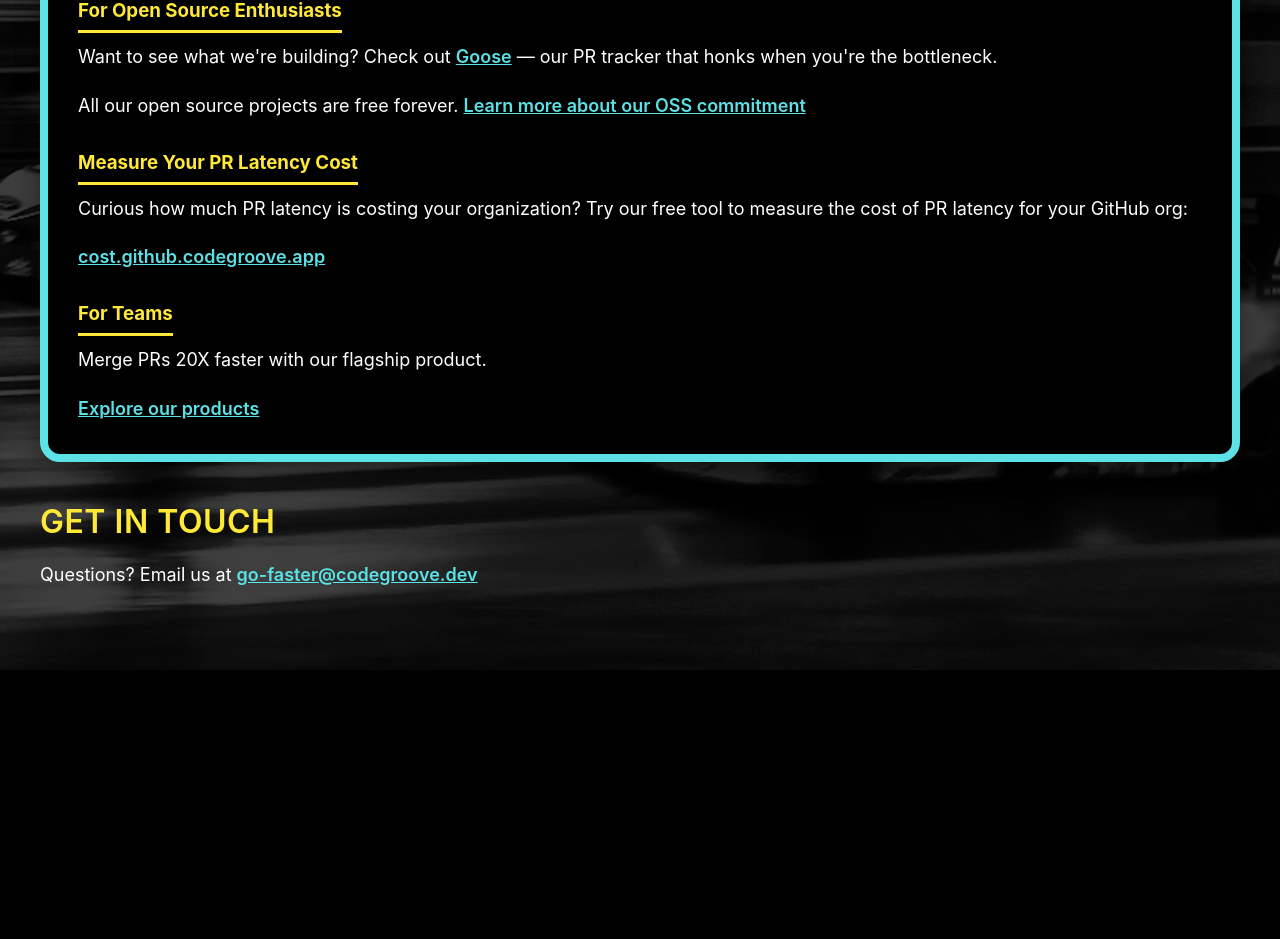
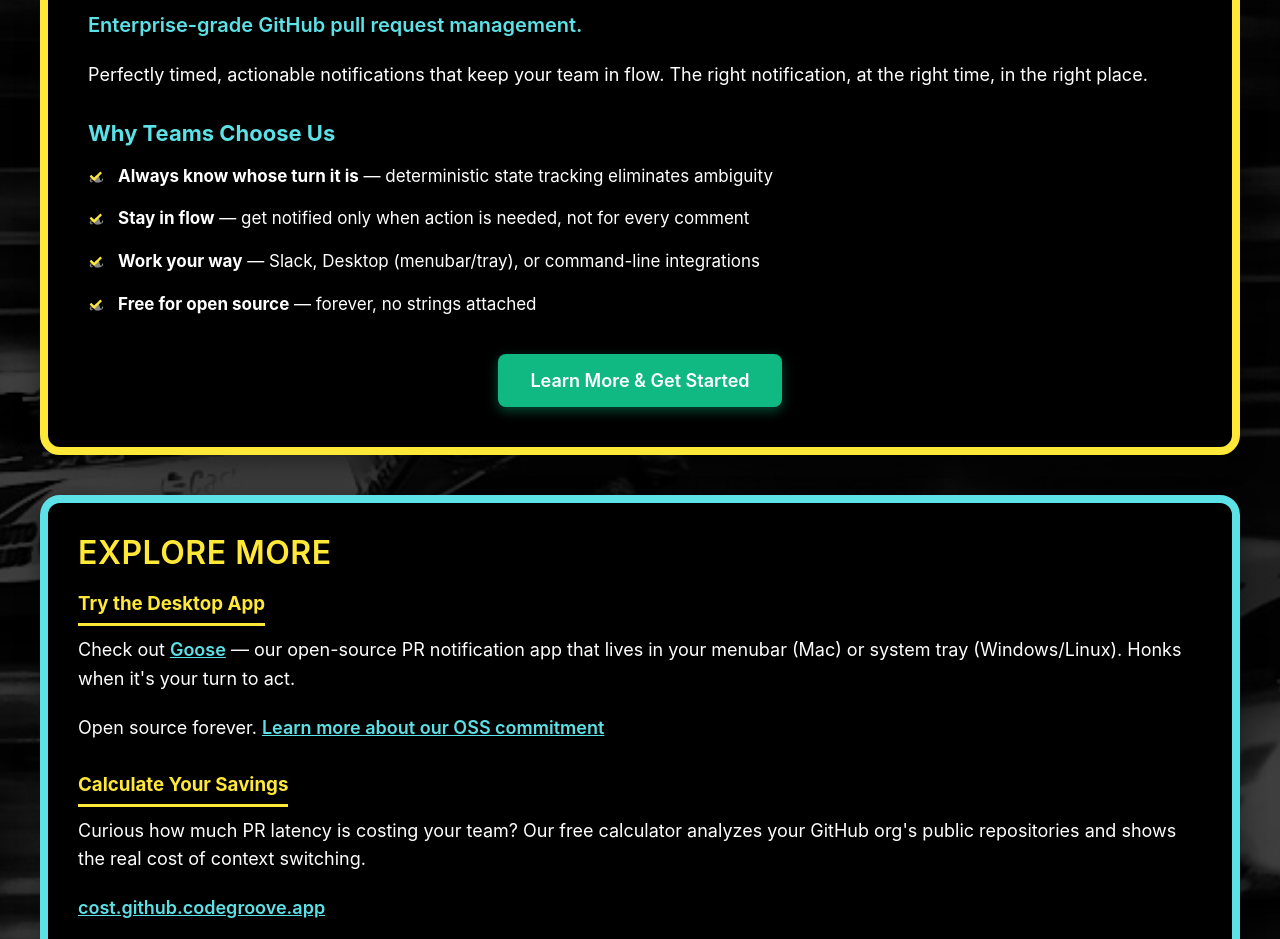
Before and after one commit to codeGROOVE-dev/codegroove-dev.github.io, an Eleventy site: page src/qr/index.njk in a window 1280 px wide. Shown: the part 510-1449 px from the top of the page. Before the commit the page ends 1180 px from the top, so only its background shows below. Built offline with nearby package versions, Linux system fonts and the light colour scheme; Eleventy itself is replaced by a stand-in of ours; files that its build step writes are made by us from their sources.

Commit message:
minor improvements

```diff
--- a/src/qr/index.njk
+++ b/src/qr/index.njk
@@ -15,34 +15,60 @@ title: Welcome
         <div style="flex: 1; min-width: 250px;">
           <p style="margin: 0 0 10px 0; font-size: 24px; font-weight: 700; color: #333;">DUDE, YOU'RE AT KUBECON TOO?</p>
           <p style="margin: 0 0 15px 0; font-size: 18px; color: #333;">THANKS FOR SCANNING THE QR CODE.</p>
-          <p style="margin: 0; font-size: 16px; line-height: 1.5; color: #333;">Welcome! We're former Kubernetes contributors who got tired of high PR review latency - so we built a company to help companies and OSS projects merge code 20X faster. Thanks for scanning our QR code!</p>
+          <p style="margin: 0; font-size: 16px; line-height: 1.5; color: #333;">Built by former Kubernetes contributors who got tired of waiting days for PR reviews. We're on a mission to eliminate code review latency—helping teams merge code 20X faster while keeping developers in flow.</p>
         </div>
       </div>
     </div>
 
+    <div style="background: var(--black); border: 8px solid var(--yellow); border-radius: 20px; padding: 40px; margin: 40px 0; box-shadow: 0 8px 24px rgba(0, 0, 0, 0.4);">
+      <h2 style="margin-top: 0; color: var(--yellow); font-size: 32px;">Ready to Review</h2>
+      <p style="font-size: 20px; font-weight: 600; color: var(--cyan); margin-bottom: 20px;">Enterprise-grade GitHub pull request management.</p>
+      <p style="font-size: 18px; line-height: 1.6; margin-bottom: 20px;">Perfectly timed, actionable notifications that keep your team in flow. The right notification, at the right time, in the right place.</p>
+
+      <div style="margin: 30px 0;">
+        <h3 style="margin-bottom: 15px; color: var(--cyan); font-size: 22px;">Why Teams Choose Us</h3>
+        <ul style="font-size: 17px; line-height: 1.8; margin: 0; padding-left: 0; list-style: none;">
+          <li style="margin-bottom: 12px; padding-left: 30px; position: relative;">
+            <span style="position: absolute; left: 0; color: var(--yellow); font-weight: 700;">✓</span>
+            <strong>Always know whose turn it is</strong> — deterministic state tracking eliminates ambiguity
+          </li>
+          <li style="margin-bottom: 12px; padding-left: 30px; position: relative;">
+            <span style="position: absolute; left: 0; color: var(--yellow); font-weight: 700;">✓</span>
+            <strong>Stay in flow</strong> — get notified only when action is needed, not for every comment
+          </li>
+          <li style="margin-bottom: 12px; padding-left: 30px; position: relative;">
+            <span style="position: absolute; left: 0; color: var(--yellow); font-weight: 700;">✓</span>
+            <strong>Work your way</strong> — Slack, Desktop (menubar/tray), or command-line integrations
+          </li>
+          <li style="margin-bottom: 0; padding-left: 30px; position: relative;">
+            <span style="position: absolute; left: 0; color: var(--yellow); font-weight: 700;">✓</span>
+            <strong>Free for open source</strong> — forever, no strings attached
+          </li>
+        </ul>
+      </div>
+
+      <div style="text-align: center; margin-top: 35px;">
+        <a href="/products/ready-to-review/" class="cta-button cta-button--green" style="font-size: 18px; padding: 16px 32px;">Learn More & Get Started</a>
+      </div>
+    </div>
+
     <div style="background: var(--black); border: 8px solid var(--cyan); border-radius: 20px; padding: 30px; margin: 40px 0; box-shadow: 0 8px 24px rgba(0, 0, 0, 0.4);">
-      <h2 style="margin-top: 0;">WHERE TO START</h2>
+      <h2 style="margin-top: 0;">EXPLORE MORE</h2>
 
       <div style="margin-bottom: 30px;">
-        <h3 style="margin-bottom: 10px; color: var(--yellow); padding-bottom: 8px; border-bottom: 3px solid var(--yellow); display: inline-block;">For Open Source Enthusiasts</h3>
-        <p>Want to see what we're building? Check out <strong><a href="https://github.com/codeGROOVE-dev/goose">Goose</a></strong> — our PR tracker that honks when you're the bottleneck.</p>
-        <p style="margin-bottom: 0;">All our open source projects are free forever. <a href="/opensource/">Learn more about our OSS commitment</a></p>
-      </div>
-
-      <div style="margin-bottom: 30px;">
-        <h3 style="margin-bottom: 10px; color: var(--yellow); padding-bottom: 8px; border-bottom: 3px solid var(--yellow); display: inline-block;">Measure Your PR Latency Cost</h3>
-        <p>Curious how much PR latency is costing your organization? Try our free tool to measure the cost of PR latency for your GitHub org:</p>
-        <p style="margin-bottom: 0;"><strong><a href="https://cost.github.codegroove.app/?mode=org">cost.github.codegroove.app</a></strong></p>
+        <h3 style="margin-bottom: 10px; color: var(--yellow); padding-bottom: 8px; border-bottom: 3px solid var(--yellow); display: inline-block;">Try the Desktop App</h3>
+        <p>Check out <strong><a href="https://github.com/codeGROOVE-dev/goose">Goose</a></strong> — our open-source PR notification app that lives in your menubar (Mac) or system tray (Windows/Linux). Honks when it's your turn to act.</p>
+        <p style="margin-bottom: 0;">Open source forever. <a href="/opensource/">Learn more about our OSS commitment</a></p>
       </div>
 
       <div style="margin-bottom: 0;">
-        <h3 style="margin-bottom: 10px; color: var(--yellow); padding-bottom: 8px; border-bottom: 3px solid var(--yellow); display: inline-block;">For Teams</h3>
-        <p>Merge PRs 20X faster with our flagship product.</p>
-        <p style="margin-bottom: 0;"><a href="/products/">Explore our products</a></p>
+        <h3 style="margin-bottom: 10px; color: var(--yellow); padding-bottom: 8px; border-bottom: 3px solid var(--yellow); display: inline-block;">Calculate Your Savings</h3>
+        <p>Curious how much PR latency is costing your team? Our free calculator analyzes your GitHub org's public repositories and shows the real cost of context switching.</p>
+        <p style="margin-bottom: 0;"><strong><a href="https://cost.github.codegroove.app/?mode=org">cost.github.codegroove.app</a></strong></p>
       </div>
     </div>
 
     <h2>GET IN TOUCH</h2>
-    <p>Questions? Email us at <a href="mailto:go-faster@codegroove.dev">go-faster@codegroove.dev</a></p>
+    <p>Questions? Want to chat? Email us at <a href="mailto:go-faster@codegroove.dev">go-faster@codegroove.dev</a> or <a href="https://calendar.app.google/TbQmeX8iWnvx6Ci89">schedule a call</a>.</p>
   </div>
 </section>
```
Also changed, not shown: src/products/ready-to-review.njk (+20 -11 lines).
